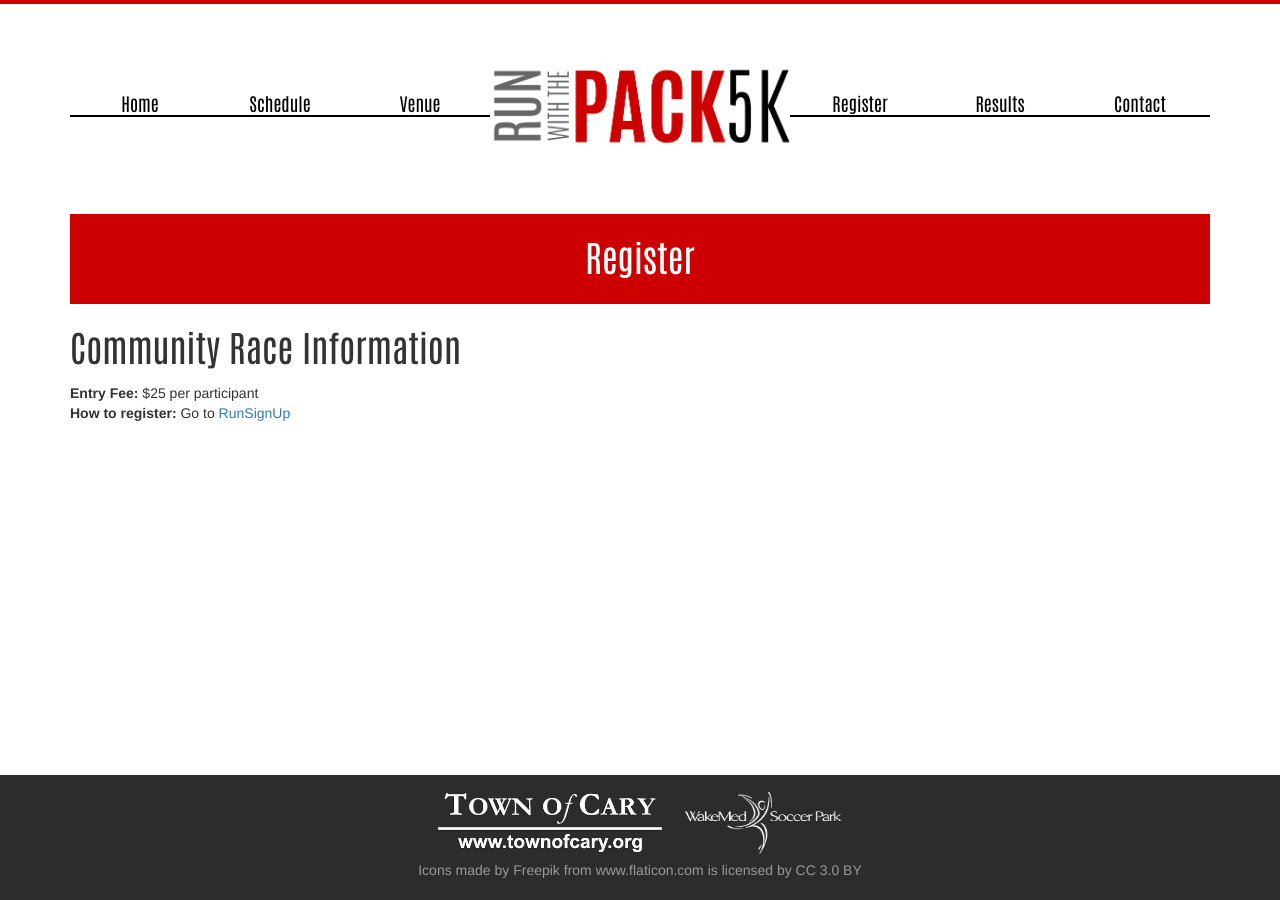
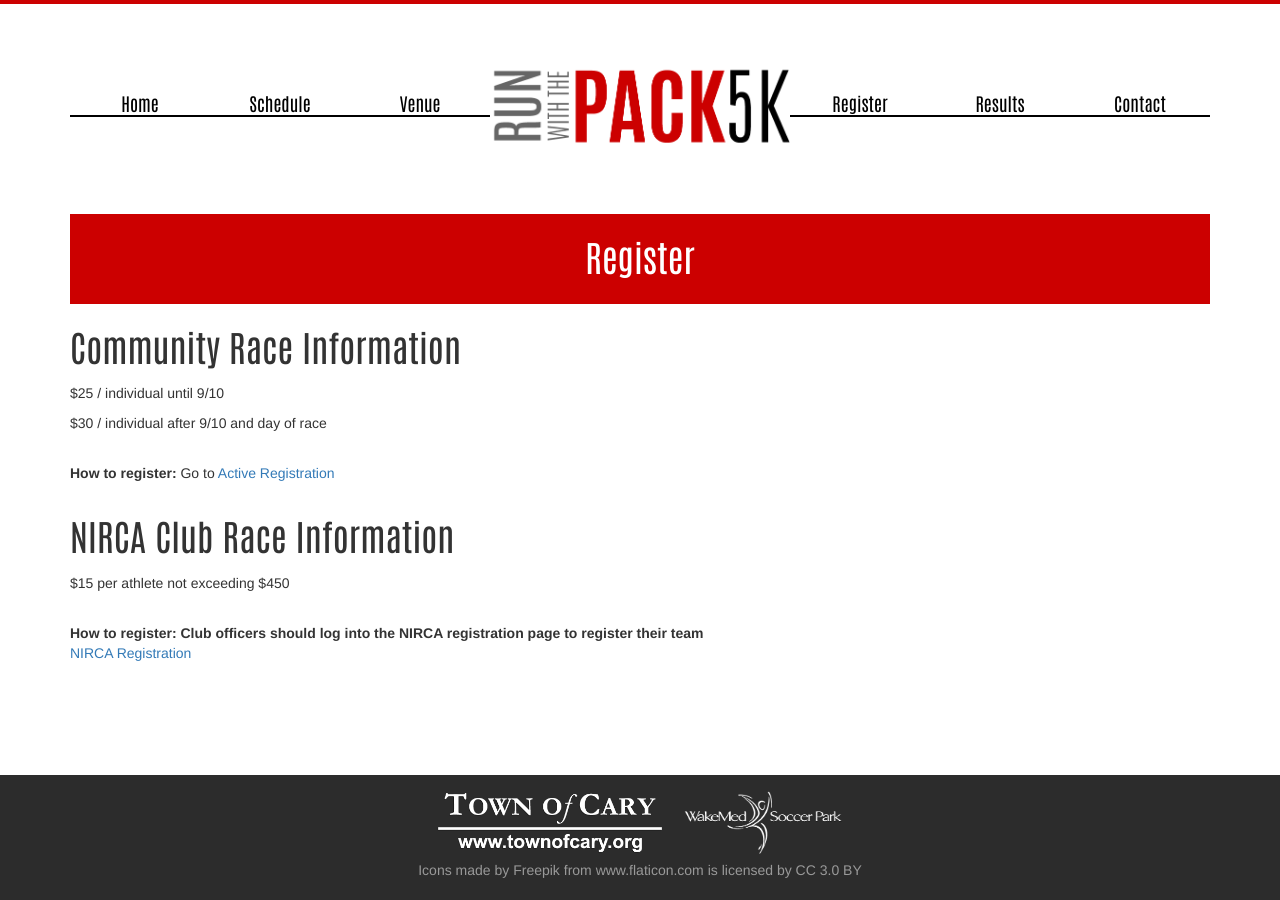
Before and after one commit to ncsuclubrunning/runwiththepack5k.com, a Jekyll site: the page built from site/register/index.html, in a window 1280 px wide. Built offline with Jekyll 4.4.1, drawn with Linux system fonts in a browser that asks for light colours.

Commit message:
updated registration links and info

```diff
--- a/site/register/index.html
+++ b/site/register/index.html
@@ -8,9 +8,21 @@ custom_css:
 <h1>Community Race Information</h1>
 
 <p>
-    <strong>Entry Fee:</strong> $25 per participant
+    <p>$25 / individual until 9/10</p>
+    <p>$30 / individual after 9/10 and day of race</p>
     <br>
-    <strong>How to register:</strong> Go to <a href="https://www.runsignup.com" target="_blank">RunSignUp</a>
+    <strong>How to register:</strong> Go to <a href="http://www.active.com/cary-nc/running/distance-running-races/run-with-the-pack-5k-2017?int=" target="_blank">Active Registration</a>
+    <br>
+    <br>
+</p>
+
+<h1>NIRCA Club Race Information</h1>
+<p>
+    <p>$15 per athlete not exceeding $450</p>
+    <br>
+    <strong>How to register: Club officers should log into the NIRCA registration page to register their team </strong>
+    <br>
+    <a href= "https://clubrunning.org/races/" target="_blank"> NIRCA Registration</a>
 </p>
 
 <!--
```
